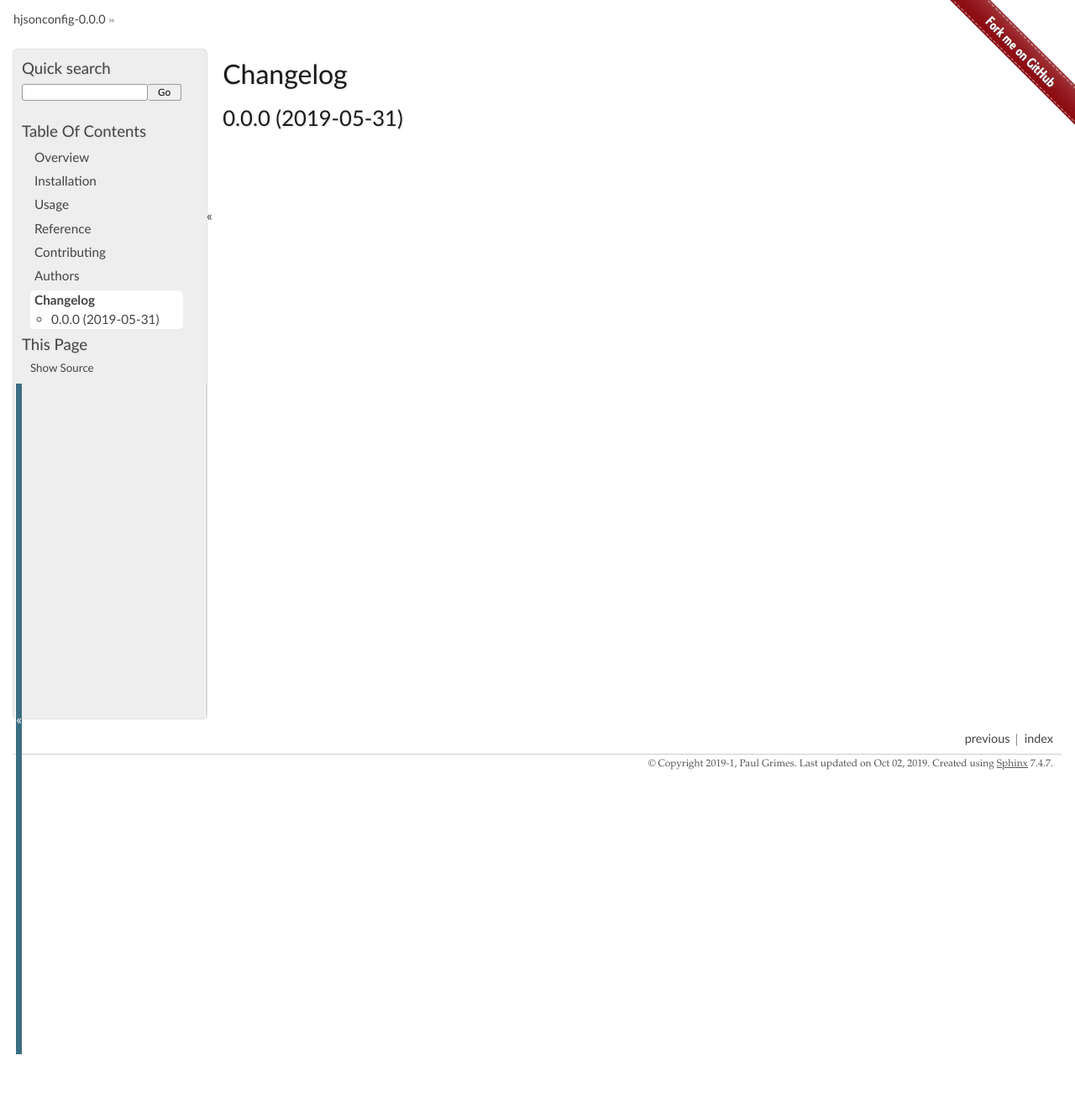
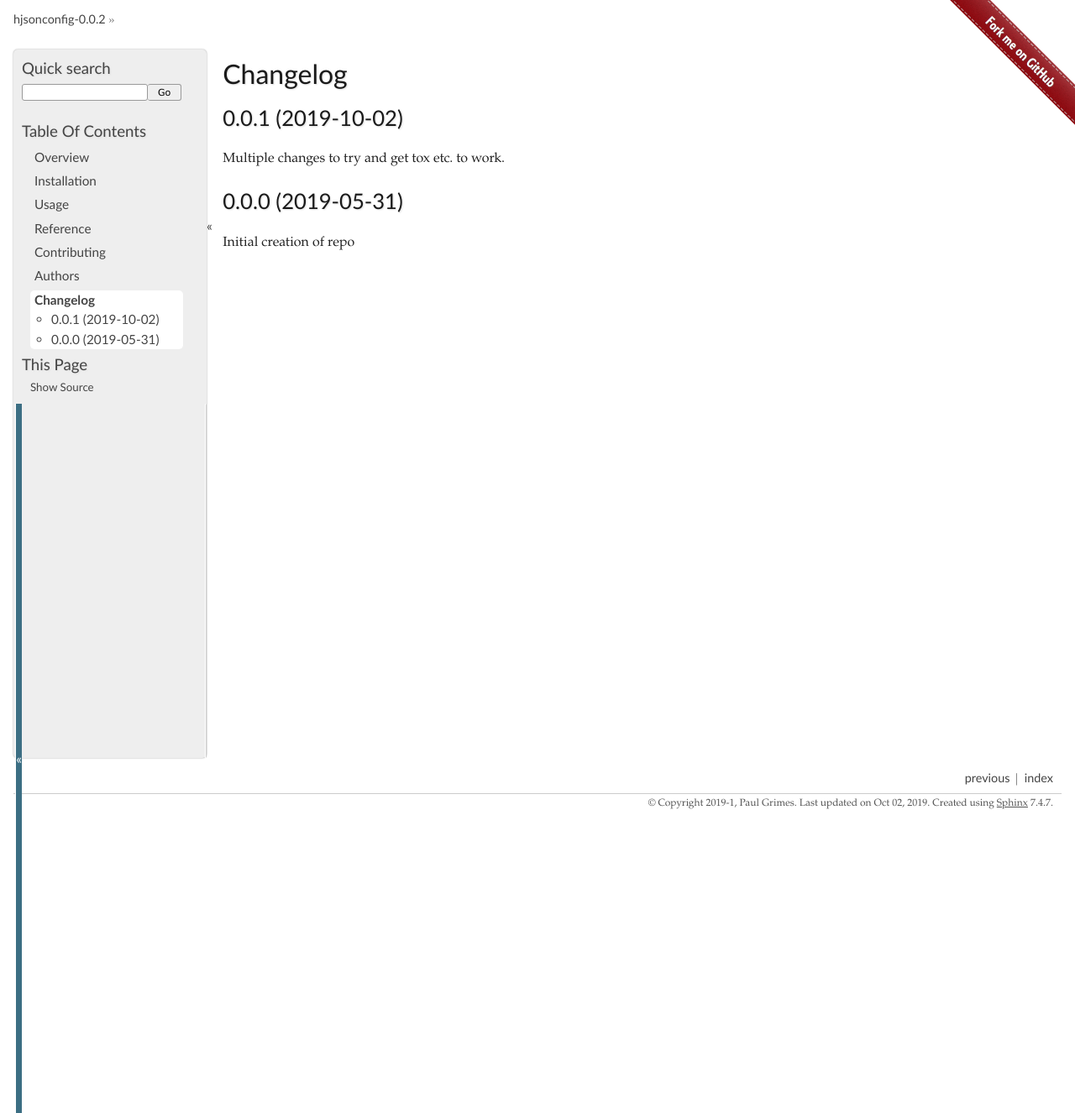
Before and after one commit to PaulKGrimes/python-hjsonconfig, a Sphinx documentation site: the page built from docs/changelog.rst, in a window 1280 px wide. Shown: the whole page at 84% size. Built offline with Sphinx 7.4.7, drawn with Linux system fonts in a browser that asks for light colours; before the commit the page ends 1256 px from its top, so only the background shows below that.

```diff
--- a/CHANGELOG.rst
+++ b/CHANGELOG.rst
@@ -2,5 +2,10 @@
 Changelog
 =========
 
+0.0.1 (2019-10-02)
+------------------
+Multiple changes to try and get tox etc. to work.
+
 0.0.0 (2019-05-31)
 ------------------
+Initial creation of repo
--- a/README.rst
+++ b/README.rst
@@ -31,9 +31,9 @@ Overview
   :target: https://codecov.io/gh/PaulKGrimes/python-hjsonconfig
   :alt: Coverage Status
 
-.. |commits-since| image:: https://img.shields.io/github/commits-since/paulkgrimes/python-hjsonconfig/v0.0.0.svg
+.. |commits-since| image:: https://img.shields.io/github/commits-since/paulkgrimes/python-hjsonconfig/v0.0.2.svg
     :alt: Commits since latest release
-    :target: https://github.com/paulkgrimes/python-hjsonconfig/compare/v0.0.0...master
+    :target: https://github.com/paulkgrimes/python-hjsonconfig/compare/v0.0.2...master
 
 
 .. end-badges
--- a/docs/conf.py
+++ b/docs/conf.py
@@ -26,7 +26,7 @@ project = u'hjsonconfig'
 year = '2019-1'
 author = u'Paul Grimes'
 copyright = '{0}, {1}'.format(year, author)
-version = release = u'0.0.0'
+version = release = '0.0.2'
 
 pygments_style = 'trac'
 templates_path = ['.']
--- a/setup.py
+++ b/setup.py
@@ -25,7 +25,7 @@ def read(*names, **kwargs):
 
 setup(
     name='hjsonconfig',
-    version='0.0.0',
+    version='0.0.2',
     license='MIT license',
     description='A package for reading config files written in hjson, with recursive includes of additional files.',
     long_description='%s\n%s' % (
--- a/src/hjsonconfig/__init__.py
+++ b/src/hjsonconfig/__init__.py
@@ -1 +1 @@
-__version__ = '0.0.1'
+__version__ = '0.0.2'
```
Also changed, not shown: .bumpversion.cfg.
